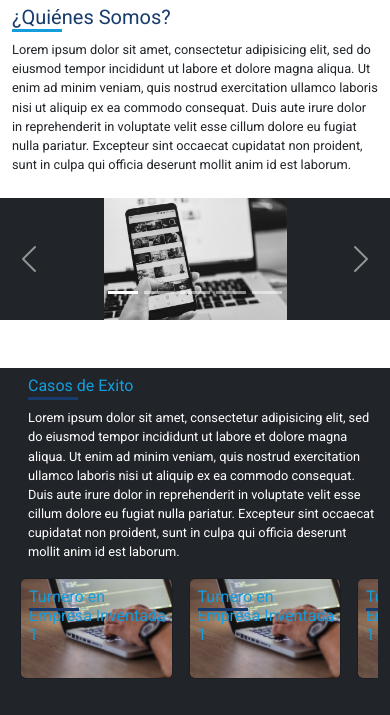
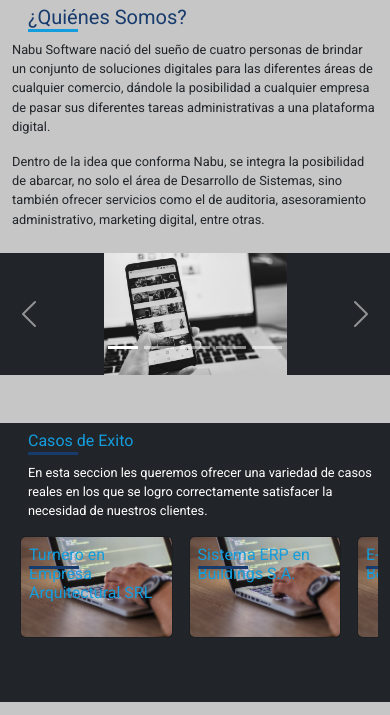
Before and after one commit to FacuSautu/Desarrollo-Web---Nabu-Software, a website: page quienes_somos.html in a window 390 px wide. Shown: the part 76-791 px from the top of the page. Drawn offline with nearby package versions, Linux system fonts and the light colour scheme.

Commit message:
Retoques en diseño para 3er preentrega

```diff
--- a/quienes_somos.html
+++ b/quienes_somos.html
@@ -72,7 +72,8 @@
         <h1 class="mb-2 quienes_somos_inicio_titulo titulo">
           ¿Quiénes Somos?
         </h1>
-        <p>Lorem ipsum dolor sit amet, consectetur adipisicing elit, sed do eiusmod tempor incididunt ut labore et dolore magna aliqua. Ut enim ad minim veniam, quis nostrud exercitation ullamco laboris nisi ut aliquip ex ea commodo consequat. Duis aute irure dolor in reprehenderit in voluptate velit esse cillum dolore eu fugiat nulla pariatur. Excepteur sint occaecat cupidatat non proident, sunt in culpa qui officia deserunt mollit anim id est laborum.</p>
+        <p>Nabu Software nació del sueño de cuatro personas de brindar un conjunto de soluciones digitales para las diferentes áreas de cualquier comercio, dándole la posibilidad a cualquier empresa de pasar sus diferentes tareas administrativas a una plataforma digital.</p>
+        <p>Dentro de la idea que conforma Nabu, se integra la posibilidad de abarcar, no solo el área de Desarrollo de Sistemas, sino también ofrecer servicios como el de auditoria, asesoramiento administrativo, marketing digital, entre otras.</p>
       </header>
       <!-- fin info principal quienes somos -->
 
@@ -120,18 +121,18 @@
           <h2 class="position-relative my-2 subtitulo">
             Casos de Exito
           </h2>
-          <p>Lorem ipsum dolor sit amet, consectetur adipisicing elit, sed do eiusmod tempor incididunt ut labore et dolore magna aliqua. Ut enim ad minim veniam, quis nostrud exercitation ullamco laboris nisi ut aliquip ex ea commodo consequat. Duis aute irure dolor in reprehenderit in voluptate velit esse cillum dolore eu fugiat nulla pariatur. Excepteur sint occaecat cupidatat non proident, sunt in culpa qui officia deserunt mollit anim id est laborum.</p>
+          <p>En esta seccion les queremos ofrecer una variedad de casos reales en los que se logro correctamente satisfacer la necesidad de nuestros clientes.</p>
         </div>
         <!-- fin info principal casos de exito -->
 
         <!-- inicio casos de exito -->
-        <div class="d-flex flex-nowrap justify-content-start align-items-center mb-3 overflow-scroll">
+        <div class="d-flex flex-nowrap justify-content-start align-items-center mb-3 casos_exito_detalle">
           <!-- inicio caso de exito -->
           <article class="card bg-dark text-white mb-5 mx-2 col-5 col-md-3 proyecto">
             <img src="img/imagenes/servicios/desarrollo_a_medida.jpg" class="card-img h-auto" alt="Imagen Producto Sistema ERP" width="640" height="423">
             <div class="card-img-overlay d-flex flex-column justify-content-center align-items-center">
-              <h3 class="card-title position-absolute top-0 mt-2 start-0 ms-2 d-inline d-md-none proyecto_titulo subtitulo">Turnero en Empresa Inventada 1</h3>
-              <p class="card-text proyecto_detalle d-none">Lorem ipsum dolor sit amet, consectetur adipisicing elit, sed do eiusmod tempor incididunt ut labore et dolore magna aliqua.</p>
+              <h3 class="card-title position-absolute top-0 mt-2 start-0 ms-2 d-inline d-md-none proyecto_titulo subtitulo">Turnero en Empresa Arquitectural SRL</h3>
+              <p class="card-text proyecto_detalle d-none">Sistema de gestión de colas de espera instalado en empresa Arquitectural SRL.</p>
             </div>
           </article>
           <!-- fin caso de exito -->
@@ -140,8 +141,8 @@
           <article class="card bg-dark text-white mb-5 mx-2 col-5 col-md-3 proyecto">
             <img src="img/imagenes/servicios/desarrollo_a_medida.jpg" class="card-img h-auto" alt="Imagen Producto Sistema ERP" width="640" height="423">
             <div class="card-img-overlay d-flex flex-column justify-content-center align-items-center">
-              <h3 class="card-title position-absolute top-0 mt-2 start-0 ms-2 d-inline d-md-none proyecto_titulo subtitulo">Turnero en Empresa Inventada 1</h3>
-              <p class="card-text proyecto_detalle d-none">Lorem ipsum dolor sit amet, consectetur adipisicing elit, sed do eiusmod tempor incididunt ut labore et dolore magna aliqua.</p>
+              <h3 class="card-title position-absolute top-0 mt-2 start-0 ms-2 d-inline d-md-none proyecto_titulo subtitulo">Sistema ERP en Buildings S.A.</h3>
+              <p class="card-text proyecto_detalle d-none">Sistema de planificación de recursos empresariales en empresa Buildings S.A.</p>
             </div>
           </article>
           <!-- fin caso de exito -->
@@ -150,8 +151,8 @@
           <article class="card bg-dark text-white mb-5 mx-2 col-5 col-md-3 proyecto">
             <img src="img/imagenes/servicios/desarrollo_a_medida.jpg" class="card-img h-auto" alt="Imagen Producto Sistema ERP" width="640" height="423">
             <div class="card-img-overlay d-flex flex-column justify-content-center align-items-center">
-              <h3 class="card-title position-absolute top-0 mt-2 start-0 ms-2 d-inline d-md-none proyecto_titulo subtitulo">Turnero en Empresa Inventada 1</h3>
-              <p class="card-text proyecto_detalle d-none">Lorem ipsum dolor sit amet, consectetur adipisicing elit, sed do eiusmod tempor incididunt ut labore et dolore magna aliqua.</p>
+              <h3 class="card-title position-absolute top-0 mt-2 start-0 ms-2 d-inline d-md-none proyecto_titulo subtitulo">E-Commerce en BobContruye SRL</h3>
+              <p class="card-text proyecto_detalle d-none">Plataforma de venta online en empresa BobContruye SRL.</p>
             </div>
           </article>
           <!-- fin caso de exito -->
@@ -160,8 +161,8 @@
           <article class="card bg-dark text-white mb-5 mx-2 col-5 col-md-3 proyecto">
             <img src="img/imagenes/servicios/desarrollo_a_medida.jpg" class="card-img h-auto" alt="Imagen Producto Sistema ERP" width="640" height="423">
             <div class="card-img-overlay d-flex flex-column justify-content-center align-items-center">
-              <h3 class="card-title position-absolute top-0 mt-2 start-0 ms-2 d-inline d-md-none proyecto_titulo subtitulo">Turnero en Empresa Inventada 1</h3>
-              <p class="card-text proyecto_detalle d-none">Lorem ipsum dolor sit amet, consectetur adipisicing elit, sed do eiusmod tempor incididunt ut labore et dolore magna aliqua.</p>
+              <h3 class="card-title position-absolute top-0 mt-2 start-0 ms-2 d-inline d-md-none proyecto_titulo subtitulo">Presentismo en BetOnIt Inc.</h3>
+              <p class="card-text proyecto_detalle d-none">Sistema de registro de presentismo en empresa BetOnIt Inc.</p>
             </div>
           </article>
           <!-- fin caso de exito -->
@@ -170,8 +171,8 @@
           <article class="card bg-dark text-white mb-5 mx-2 col-5 col-md-3 proyecto">
             <img src="img/imagenes/servicios/desarrollo_a_medida.jpg" class="card-img h-auto" alt="Imagen Producto Sistema ERP" width="640" height="423">
             <div class="card-img-overlay d-flex flex-column justify-content-center align-items-center">
-              <h3 class="card-title position-absolute top-0 mt-2 start-0 ms-2 d-inline d-md-none proyecto_titulo subtitulo">Turnero en Empresa Inventada 1</h3>
-              <p class="card-text proyecto_detalle d-none">Lorem ipsum dolor sit amet, consectetur adipisicing elit, sed do eiusmod tempor incididunt ut labore et dolore magna aliqua.</p>
+              <h3 class="card-title position-absolute top-0 mt-2 start-0 ms-2 d-inline d-md-none proyecto_titulo subtitulo">Turnero en Buildings S.A.</h3>
+              <p class="card-text proyecto_detalle d-none">Sistema de gestión de colas de espera instalado en empresa Buildings S.A.</p>
             </div>
           </article>
           <!-- fin caso de exito -->
@@ -422,7 +423,7 @@
           <!-- inicio info integrante -->
           <article class="row mb-2 quienes_somos-integrante">
             <div class="d-flex flex-row flex-md-column justify-content-center col-12 col-md-2">
-              <img class="col-2 col-md-12 h-auto" src="img/imagenes/quienes_somos/clientes/arquitecture_logo.jpg" alt="Imagen de integrante Javier Sautú" width="284" height="284">
+              <img class="col-2 col-md-12 h-auto integrante_img" src="img\imagenes\usuario-sin-foto.png" alt="Imagen de integrante Santiago Marciani" width="200" height="200">
             </div>
             <div class="d-flex flex-column col-12 col-md-10">
               <div class="mb-3 d-flex flex-column">
@@ -430,7 +431,7 @@
                 <h4 class="integrante_puesto">Chief Executive Officer</h4>
               </div>
               <div class="col-11 align-self-end">
-                <p>Lorem ipsum dolor sit amet, consectetur adipisicing elit, sed do eiusmod tempor incididunt ut labore et dolore magna aliqua. Ut enim ad minim veniam, quis nostrud exercitation ullamco laboris nisi ut aliquip ex ea commodo consequat. Duis aute irure dolor in reprehenderit in voluptate velit esse cillum dolore eu fugiat nulla pariatur. Excepteur sint occaecat cupidatat non proident, sunt in culpa qui officia deserunt mollit anim id est laborum.</p>
+                <p>Director ejecutivo de la empresa, recibido con el titulo de Licenciado en Administracion de Empresas. Es el responsable del diseño de la mayor parte de los sistemas desarrollados dentro de Nabu Software, al igual que es el responsable de brindar el servicio de Consultoria/Asesoria en administracion empresarial.</p>
               </div>
             </div>
           </article>
@@ -439,7 +440,7 @@
           <!-- inicio info integrante -->
           <article class="row mb-2 quienes_somos-integrante">
             <div class="d-flex flex-row flex-md-column justify-content-center col-12 col-md-2">
-              <img class="col-2 col-md-12 h-auto" src="img/imagenes/quienes_somos/clientes/arquitecture_logo.jpg" alt="Imagen de integrante Santiago Marciani" width="284" height="284">
+              <img class="col-2 col-md-12 h-auto integrante_img" src="img\imagenes\usuario-sin-foto.png" alt="Imagen de integrante Santiago Marciani" width="200" height="200">
             </div>
             <div class="d-flex flex-column col-12 col-md-10">
               <div class="mb-3 d-flex flex-column">
@@ -447,7 +448,7 @@
                 <h4 class="integrante_puesto">Product Manager</h4>
               </div>
               <div class="col-11 align-self-end">
-                <p>Lorem ipsum dolor sit amet, consectetur adipisicing elit, sed do eiusmod tempor incididunt ut labore et dolore magna aliqua. Ut enim ad minim veniam, quis nostrud exercitation ullamco laboris nisi ut aliquip ex ea commodo consequat. Duis aute irure dolor in reprehenderit in voluptate velit esse cillum dolore eu fugiat nulla pariatur. Excepteur sint occaecat cupidatat non proident, sunt in culpa qui officia deserunt mollit anim id est laborum.</p>
+                <p>Jefe principal del área de desarrollo, encargado de gestionar al equipo de programadores para la correcta producción de los diferentes productos. Tester de los diferentes aspectos de cada producto, como son el diseño visual, las pruebas funcionales de cada parte y el correcto funcionamiento del producto como conjunto. Encargado en la mayoría de los casos del trato con los clientes.</p>
               </div>
             </div>
           </article>
@@ -456,7 +457,7 @@
           <!-- inicio info integrante -->
           <article class="row mb-2 quienes_somos-integrante">
             <div class="d-flex flex-row flex-md-column justify-content-center col-12 col-md-2">
-              <img class="col-2 col-md-12 h-auto" src="img/imagenes/quienes_somos/clientes/arquitecture_logo.jpg" alt="Imagen de integrante Ramiro Lezcano" width="284" height="284">
+              <img class="col-2 col-md-12 h-auto integrante_img" src="img\imagenes\usuario-sin-foto.png" alt="Imagen de integrante Santiago Marciani" width="200" height="200">
             </div>
             <div class="d-flex flex-column col-12 col-md-10">
               <div class="mb-3 d-flex flex-column">
@@ -464,7 +465,7 @@
                 <h4 class="integrante_puesto">Developer</h4>
               </div>
               <div class="col-11 align-self-end">
-                <p>Lorem ipsum dolor sit amet, consectetur adipisicing elit, sed do eiusmod tempor incididunt ut labore et dolore magna aliqua. Ut enim ad minim veniam, quis nostrud exercitation ullamco laboris nisi ut aliquip ex ea commodo consequat. Duis aute irure dolor in reprehenderit in voluptate velit esse cillum dolore eu fugiat nulla pariatur. Excepteur sint occaecat cupidatat non proident, sunt in culpa qui officia deserunt mollit anim id est laborum.</p>
+                <p>Programador especializado en el diseño visual de los diferentes programas, así como el encargado de brindar el servicio de infraestructura y hardware.</p>
               </div>
             </div>
           </article>
@@ -473,7 +474,7 @@
           <!-- inicio info integrante -->
           <article class="row mb-2 quienes_somos-integrante">
             <div class="d-flex flex-row flex-md-column justify-content-center col-12 col-md-2">
-              <img class="col-2 col-md-12 h-auto" src="img/imagenes/quienes_somos/clientes/arquitecture_logo.jpg" alt="Imagen de integrante Facundo Sautú" width="284" height="284">
+              <img class="col-2 col-md-12 h-auto integrante_img" src="img\imagenes\usuario-sin-foto.png" alt="Imagen de integrante Santiago Marciani" width="200" height="200">
             </div>
             <div class="d-flex flex-column col-12 col-md-10">
               <div class="mb-3 d-flex flex-column">
@@ -481,7 +482,7 @@
                 <h4 class="integrante_puesto">Developer</h4>
               </div>
               <div class="col-11 align-self-end">
-                <p>Lorem ipsum dolor sit amet, consectetur adipisicing elit, sed do eiusmod tempor incididunt ut labore et dolore magna aliqua. Ut enim ad minim veniam, quis nostrud exercitation ullamco laboris nisi ut aliquip ex ea commodo consequat. Duis aute irure dolor in reprehenderit in voluptate velit esse cillum dolore eu fugiat nulla pariatur. Excepteur sint occaecat cupidatat non proident, sunt in culpa qui officia deserunt mollit anim id est laborum.</p>
+                <p>Programador especializado en investigación de nuevas tecnologías, con un mayor conocimiento en lógica de programación y encargado de realizar innovaciones en los diferentes programas.</p>
               </div>
             </div>
           </article>
--- a/styles/scss/style.scss
+++ b/styles/scss/style.scss
@@ -63,6 +63,8 @@ body{
   padding: 0;
   overflow-x: hidden;
   box-sizing: border-box;
+  background-color: rgba(174, 174, 174, 0.7);
+
   font-family: map-get($fuentes, principal);
 
   // Fuente opcional
@@ -122,10 +124,16 @@ body{
 .content-index_frase{
   @include texto-principal;
   font-size: 3rem;
+  background-color: rgba(4, 11, 20, 0.5);
 
   .typedText{
-    color: rgb(4, 11, 20);
+    color: $color_primario;
     font-size: 2rem;
+
+    @media all and (max-width: 768px) {
+      font-size: 1.5rem;
+      height: 1.5rem;
+    }
   }
 }
 
@@ -215,6 +223,16 @@ body{
 
       /* ===================== CASOS EXITO ======================= */
 
+.casos_exito_detalle{
+  overflow-x: scroll;
+  overflow-y: hidden;
+
+  @media all and (max-width: 768px){
+    &::-webkit-scrollbar {
+      display: none;
+    }
+  }
+
   .proyecto{
     transition: transform 2s;
 
@@ -230,6 +248,8 @@ body{
       }
     }
   }
+}
+
 
           /* ===================== CLIENTES ======================= */
 
@@ -242,15 +262,19 @@ body{
 .quienes_somos-integrante{
   background-color: $color_primario;
   opacity: 0.8;
+
+  .integrante_img{
+    filter: brightness(0.3);
   }
-
   .integrante_nombre{
     @include texto-titulos('subtitulo', $color_secundario, $color_primario, underline);
   }
-
   .integrante_puesto{
     @extend .normal_fs;
   }
+}
+
+
 
 /* ========================================================================== */
 /* ======================== Estilos pagina Contacto ========================= */
@@ -300,6 +324,7 @@ body{
 
 .titulo{
   @include texto-titulos;
+  margin-left: 1rem;
 }
 
 .subtitulo{
@@ -322,6 +347,7 @@ body{
 .footer{
   background-color: rgb(4, 11, 20);
   padding: 2px;
+  z-index: 5;
 
   .footer_redes{
     cursor: pointer;
```
Also changed, not shown: index.html (+2 -1 lines), productos.html (+6 -5 lines), img/imagenes/usuario-sin-foto.png (added), styles/css/style.css. Lines whose indentation alone changed are shown as unchanged.
